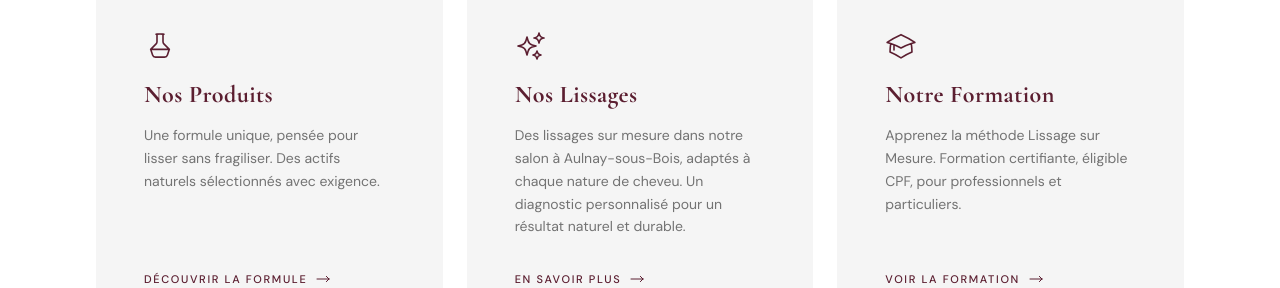
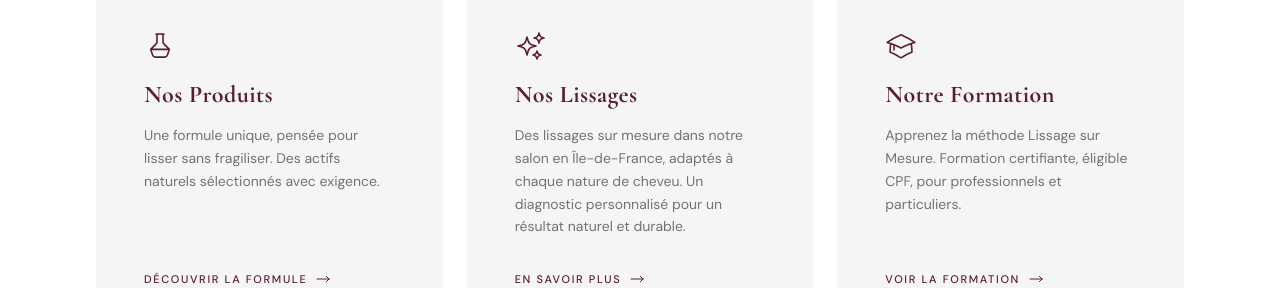
Before and after one commit to zakariya2002/lissage-sur-mesure, a Next.js app: page / in a window 1280 px wide. Shown: the part 1180-1468 px from the top of the page. Built offline with nearby package versions, Linux system fonts and the light colour scheme.

Commit message:
fix: remplacer Aulnay-sous-Bois par Île-de-France dans carte Lissages
Co-Authored-By: Claude Opus 4.6 (1M context) <noreply@anthropic.com>

```diff
--- a/src/components/Activites.tsx
+++ b/src/components/Activites.tsx
@@ -18,7 +18,7 @@ const activites = [
   {
     titre: "Nos Lissages",
     description:
-      "Des lissages sur mesure dans notre salon à Aulnay-sous-Bois, adaptés à chaque nature de cheveu. Un diagnostic personnalisé pour un résultat naturel et durable.",
+      "Des lissages sur mesure dans notre salon en Île-de-France, adaptés à chaque nature de cheveu. Un diagnostic personnalisé pour un résultat naturel et durable.",
     href: "#lissage",
     cta: "En savoir plus",
     icon: (
```
